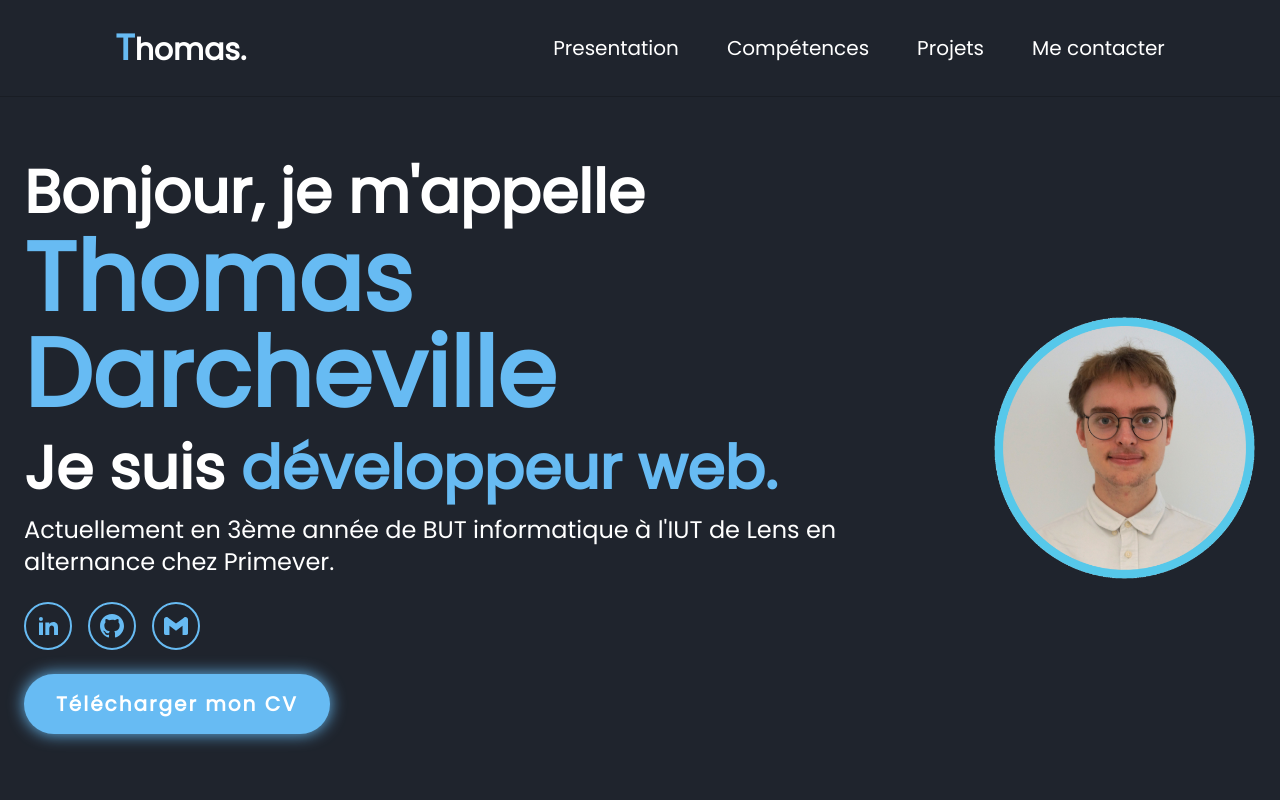
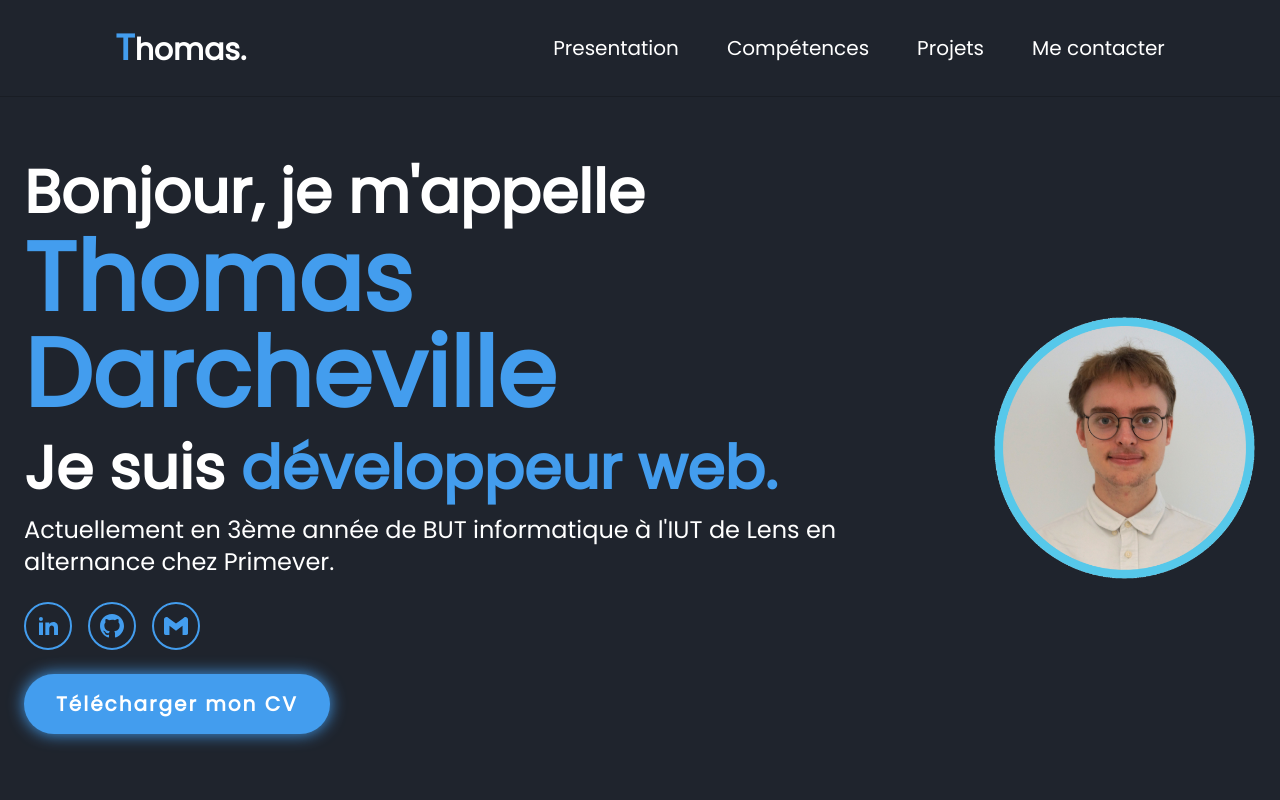
Before and after one commit to DarchevilleThomas/PortfolioNextJS, a Next.js app: page / in a window 1280 px wide. Shown: the top 800 px of the page. Built offline with nearby package versions, Linux system fonts and the light colour scheme.

Commit message:
:lipstick: Change color

```diff
--- a/tailwind.config.ts
+++ b/tailwind.config.ts
@@ -11,7 +11,7 @@ const config: Config = {
       colors: {
         'dark': '#1F242D',
         'dark-light': '#323946',
-        'primary': '#67BBF3',
+        'primary': '#439DEE',
       },
       fontFamily: {
         'sans': ['Poppins'],
```
